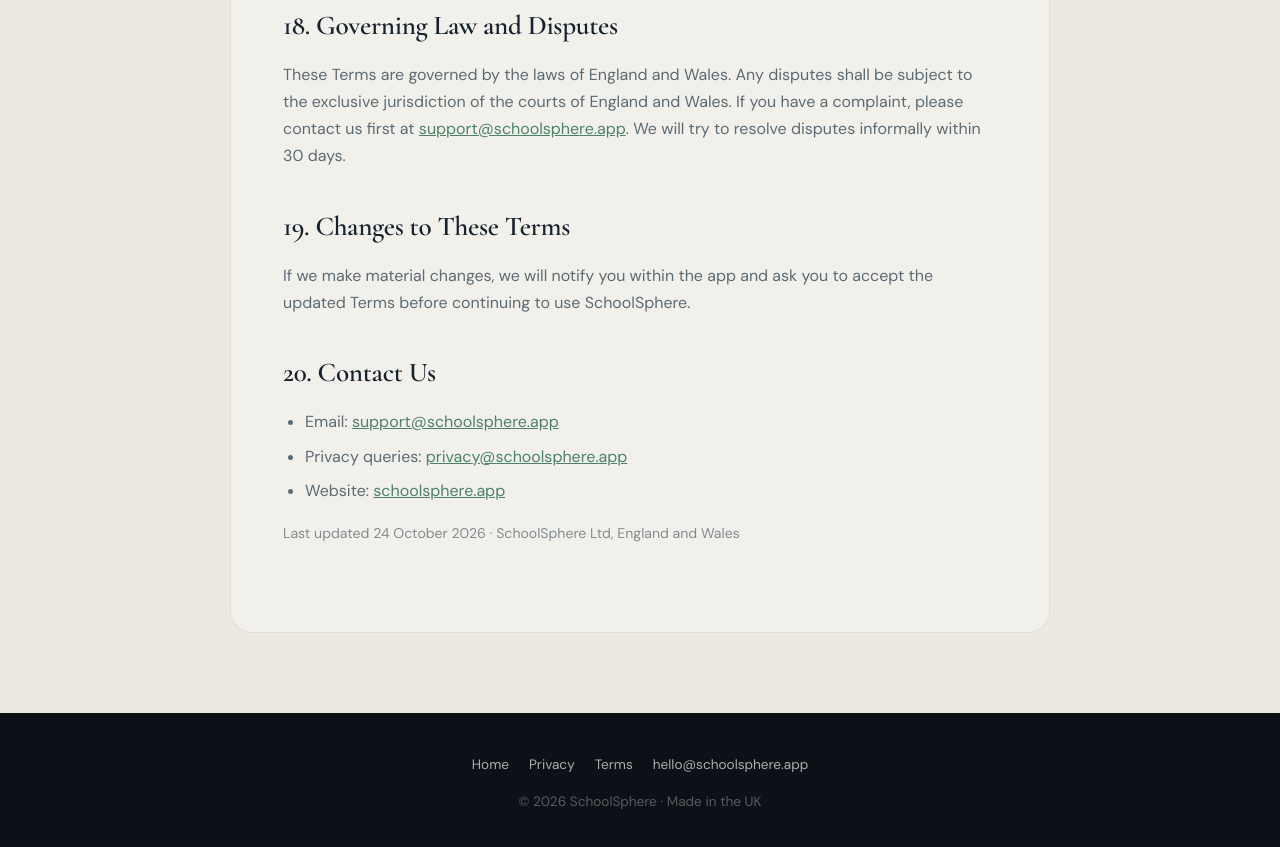
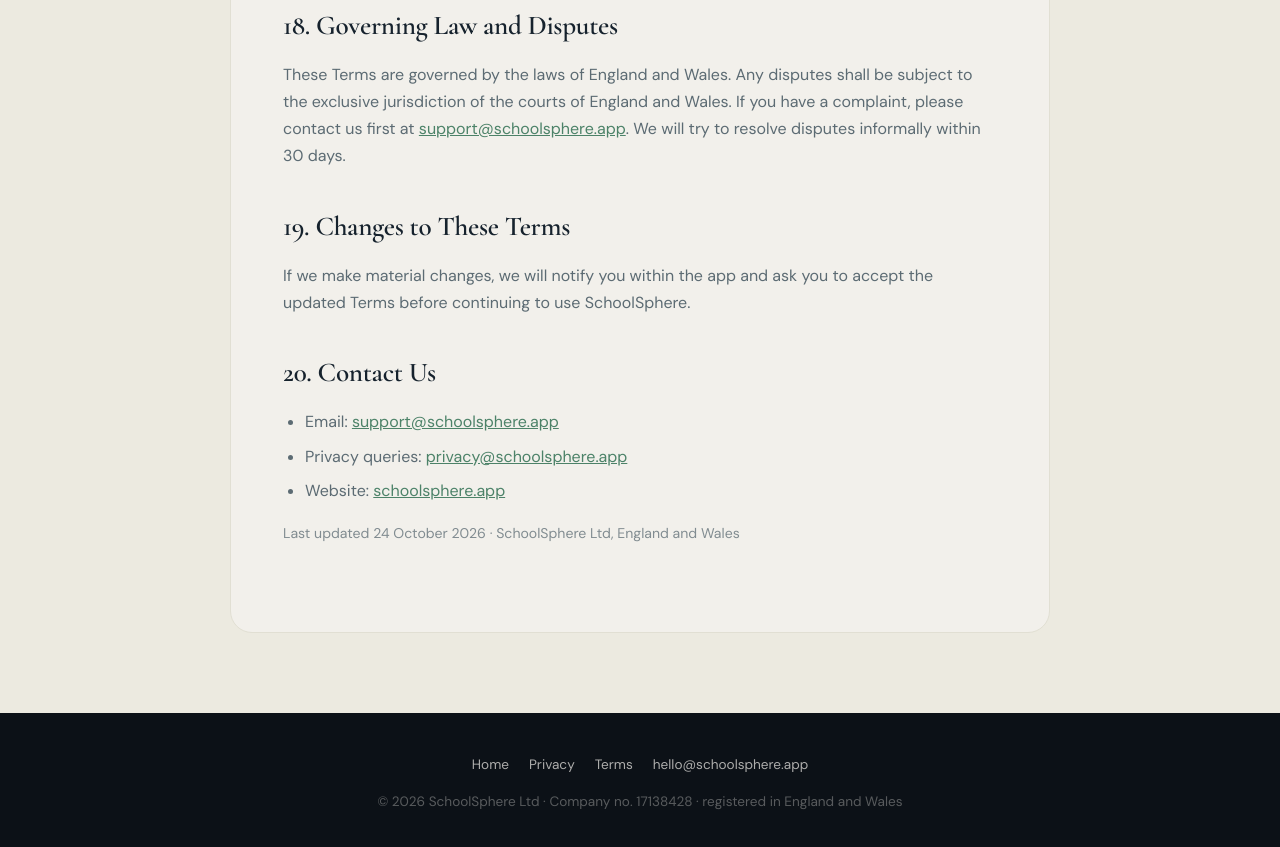
Before and after one commit to spag444/schoolsphere-landing, a plain HTML site: page terms.html in a window 1280 px wide. Shown: the part 7981-8828 px from the top of the page. Drawn offline with nearby package versions, Linux system fonts and the light colour scheme.

Commit message:
Footer on privacy, terms and delete-account: '© 2026 SchoolSphere Ltd · Company no. 17138428 · registered in England and Wales' (footer only; no policy wording change, no new version)
Co-Authored-By: Claude Opus 5.5 <noreply@anthropic.com>

```diff
--- a/terms.html
+++ b/terms.html
@@ -247,4 +247,4 @@ footer a:hover{color:var(--sage)}
 
     </div>
   </div>
-<footer><div class="wrap"><a href="/">Home</a><a href="/privacy">Privacy</a><a href="/terms">Terms</a><a href="mailto:hello@schoolsphere.app">hello@schoolsphere.app</a><div style="margin-top:14px;opacity:.6">© 2026 SchoolSphere · Made in the UK</div></div></footer></body></html>
+<footer><div class="wrap"><a href="/">Home</a><a href="/privacy">Privacy</a><a href="/terms">Terms</a><a href="mailto:hello@schoolsphere.app">hello@schoolsphere.app</a><div style="margin-top:14px;opacity:.6">© 2026 SchoolSphere Ltd · Company no. 17138428 · registered in England and Wales</div></div></footer></body></html>
```
Also changed, not shown: delete-account.html (+1 -1 lines), privacy.html (+1 -1 lines).
